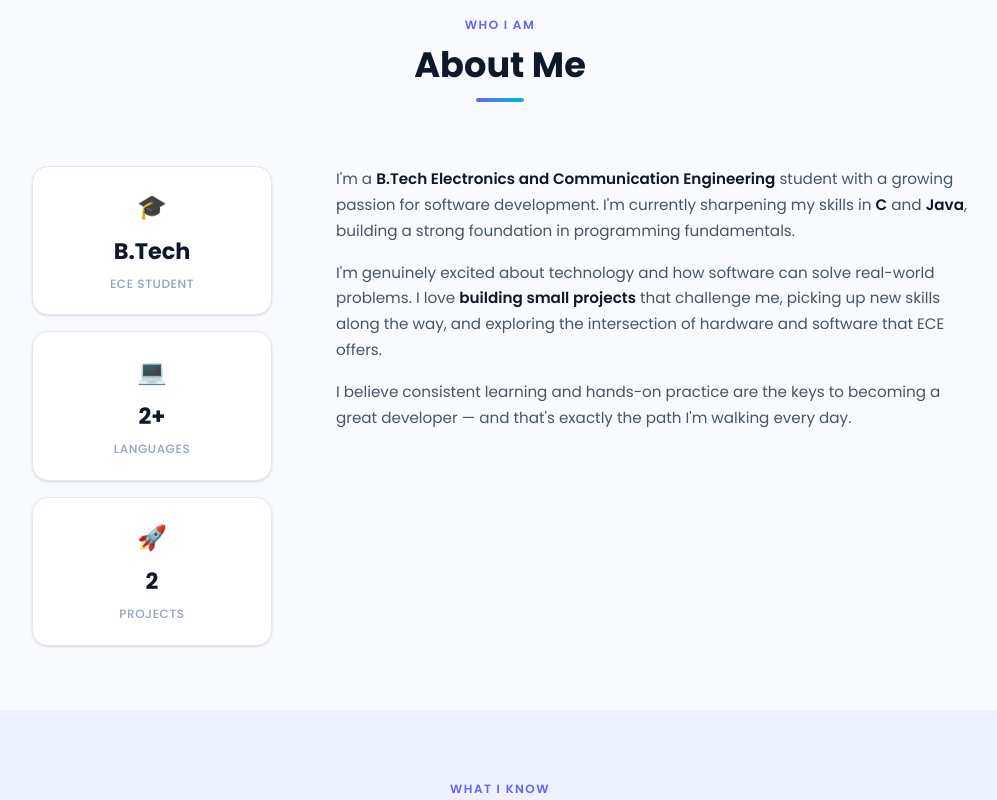
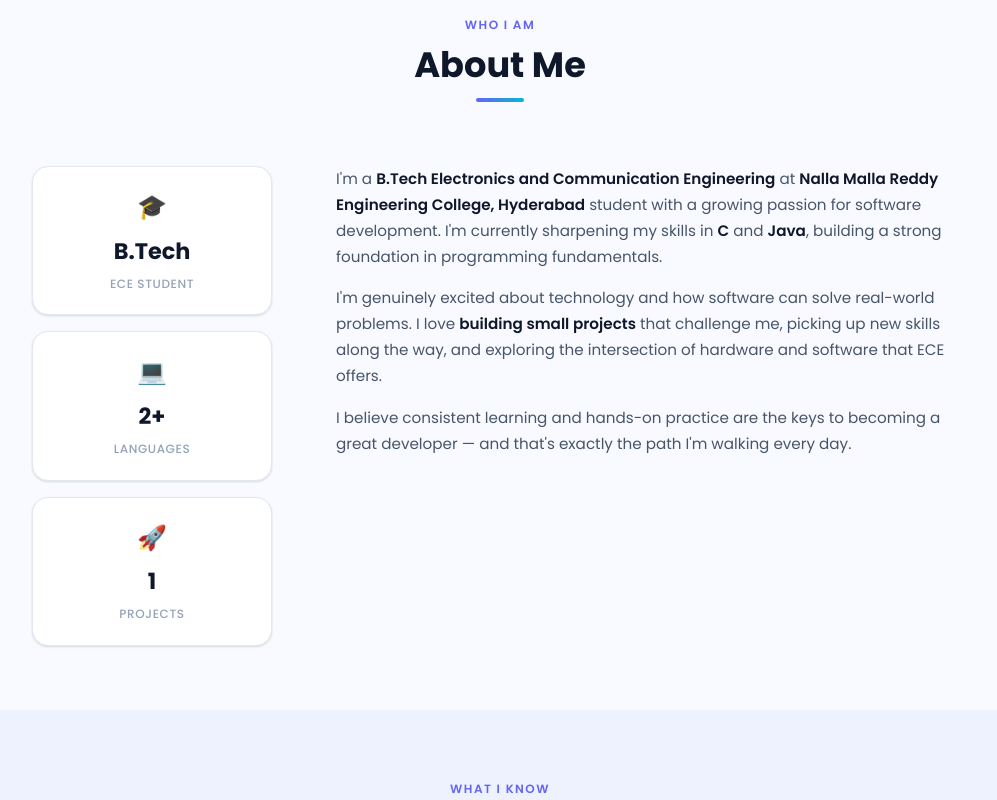
Before and after one commit to sankeesamanoj/my-profile-website, a plain HTML site: page index.html in a window 1280 px wide. Shown: the part 665-1465 px from the top of the page, without its empty margins (140-1137 px from the left). Drawn offline with Linux system fonts and the light colour scheme.

Commit message:
first commit

```diff
--- a/index.html
+++ b/index.html
@@ -88,7 +88,7 @@
             </div>
             <div class="stat-card">
               <span class="stat-icon">🚀</span>
-              <span class="stat-value">2</span>
+              <span class="stat-value">1</span>
               <span class="stat-label">Projects</span>
             </div>
           </div>
@@ -97,6 +97,7 @@
           <div class="about-bio">
             <p>
               I'm a <strong>B.Tech Electronics and Communication Engineering</strong>
+              at <strong>Nalla Malla Reddy Engineering College, Hyderabad</strong>
               student with a growing passion for software development. I'm currently
               sharpening my skills in <strong>C</strong> and <strong>Java</strong>,
               building a strong foundation in programming fundamentals.
```
